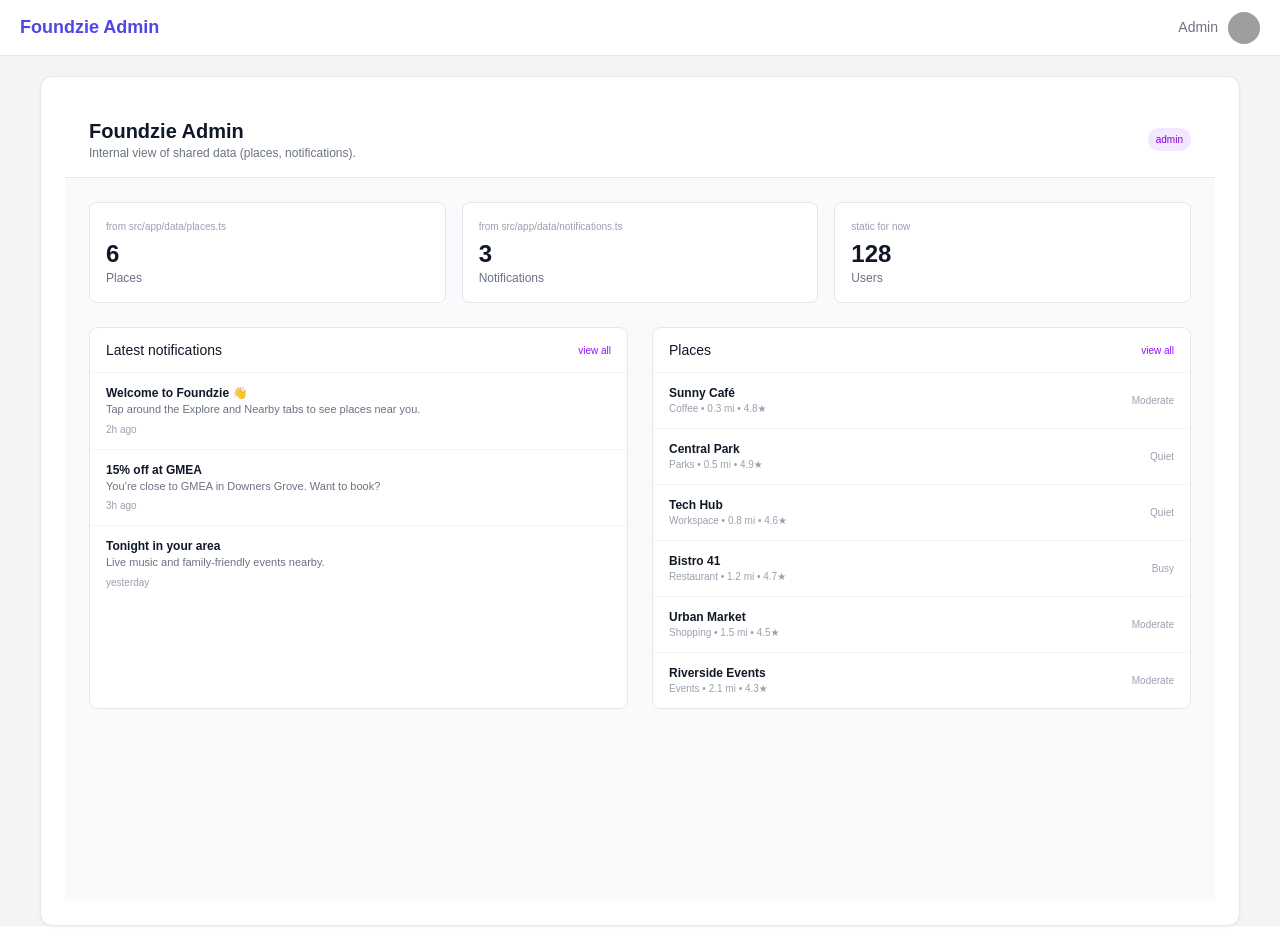
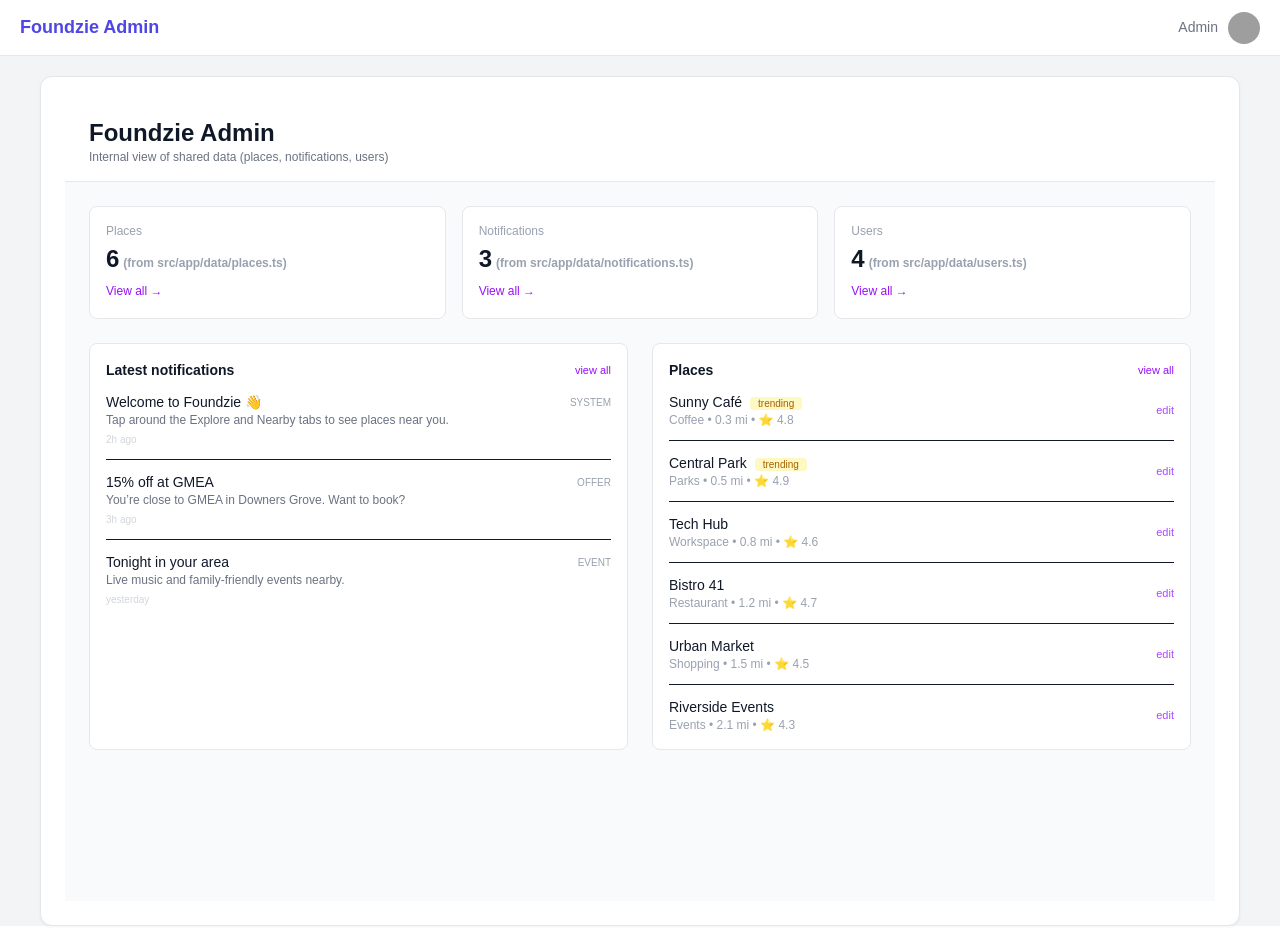
Before and after one commit to Foundzie/foundzie-v2, a Next.js app: page /admin in a window 1280 px wide. Built offline with nearby package versions, Linux system fonts and the light colour scheme; grey boxes are pictures that could not be loaded.

Commit message:
Add admin users list (mock)

```diff
--- a/src/app/admin/page.tsx
+++ b/src/app/admin/page.tsx
@@ -2,105 +2,147 @@
 import Link from "next/link";
 import { mockPlaces } from "@/app/data/places";
 import { mockNotifications } from "@/app/data/notifications";
+import { mockUsers } from "@/app/data/users";
 
-export default function AdminDashboardPage() {
+export default function AdminPage() {
   return (
     <main className="min-h-screen bg-gray-50">
-      {/* Header */}
-      <header className="w-full bg-white border-b border-gray-200 px-6 py-4 flex items-center justify-between">
-        <div>
-          <h1 className="text-xl font-semibold text-gray-900">Foundzie Admin</h1>
+      {/* top bar */}
+      <header className="w-full bg-white border-b border-gray-200 px-6 py-4">
+        <h1 className="text-2xl font-semibold text-gray-900">Foundzie Admin</h1>
         <p className="text-xs text-gray-500">
-            Internal view of shared data (places, notifications).
+          Internal view of shared data (places, notifications, users)
         </p>
-        </div>
-        <span className="text-[10px] px-2 py-1 rounded-full bg-purple-100 text-purple-700">
-          admin
-        </span>
       </header>
 
-      {/* Top cards */}
-      <section className="px-6 py-6 grid grid-cols-1 md:grid-cols-3 gap-4">
+      <div className="px-6 py-6 flex flex-col gap-6">
+        {/* 3 cards at the top */}
+        <section className="grid grid-cols-1 md:grid-cols-3 gap-4">
           {/* Places card */}
+          <div className="bg-white border border-gray-200 rounded-lg p-4">
+            <p className="text-xs text-gray-400 mb-1">Places</p>
+            <p className="text-2xl font-semibold text-gray-900">
+              {mockPlaces.length}
+              <span className="text-xs text-gray-400 ml-1">
+                (from src/app/data/places.ts)
+              </span>
+            </p>
             <Link
               href="/admin/places"
-          className="bg-white border border-gray-200 rounded-lg p-4 hover:border-purple-200 hover:shadow-sm transition"
+              className="text-xs text-purple-600 mt-2 inline-block hover:underline"
             >
-          <p className="text-[10px] text-gray-400 mb-1">
-            from src/app/data/places.ts
-          </p>
-          <h2 className="text-2xl font-semibold text-gray-900">
-            {mockPlaces.length}
-          </h2>
-          <p className="text-xs text-gray-500">Places</p>
+              View all →
             </Link>
+          </div>
 
           {/* Notifications card */}
+          <div className="bg-white border border-gray-200 rounded-lg p-4">
+            <p className="text-xs text-gray-400 mb-1">Notifications</p>
+            <p className="text-2xl font-semibold text-gray-900">
+              {mockNotifications.length}
+              <span className="text-xs text-gray-400 ml-1">
+                (from src/app/data/notifications.ts)
+              </span>
+            </p>
             <Link
               href="/admin/notifications"
-          className="bg-white border border-gray-200 rounded-lg p-4 hover:border-purple-200 hover:shadow-sm transition"
+              className="text-xs text-purple-600 mt-2 inline-block hover:underline"
             >
-          <p className="text-[10px] text-gray-400 mb-1">
-            from src/app/data/notifications.ts
+              View all →
+            </Link>
+          </div>
+
+          {/* Users card */}
+          <div className="bg-white border border-gray-200 rounded-lg p-4">
+            <p className="text-xs text-gray-400 mb-1">Users</p>
+            <p className="text-2xl font-semibold text-gray-900">
+              {mockUsers.length}
+              <span className="text-xs text-gray-400 ml-1">
+                (from src/app/data/users.ts)
+              </span>
             </p>
-          <h2 className="text-2xl font-semibold text-gray-900">
-            {mockNotifications.length}
-          </h2>
-          <p className="text-xs text-gray-500">Notifications</p>
+            <Link
+              href="/admin/users"
+              className="text-xs text-purple-600 mt-2 inline-block hover:underline"
+            >
+              View all →
             </Link>
-
-        {/* Users card (placeholder) */}
-        <div className="bg-white border border-gray-200 rounded-lg p-4">
-          <p className="text-[10px] text-gray-400 mb-1">static for now</p>
-          <h2 className="text-2xl font-semibold text-gray-900">128</h2>
-          <p className="text-xs text-gray-500">Users</p>
           </div>
         </section>
 
-      {/* Latest notifications + places preview */}
-      <section className="px-6 pb-8 grid grid-cols-1 md:grid-cols-2 gap-6">
-        {/* Latest notifications */}
-        <div className="bg-white border border-gray-200 rounded-lg">
-          <div className="px-4 py-3 border-b border-gray-100 flex items-center justify-between">
-            <p className="text-sm font-medium text-gray-900">Latest notifications</p>
-            <Link href="/admin/notifications" className="text-[10px] text-purple-600">
+        {/* lower area: notifications + places side by side */}
+        <section className="grid grid-cols-1 lg:grid-cols-2 gap-6">
+          {/* latest notifications */}
+          <div className="bg-white border border-gray-200 rounded-lg p-4">
+            <div className="flex items-center justify-between mb-3">
+              <h2 className="text-sm font-semibold text-gray-900">
+                Latest notifications
+              </h2>
+              <Link
+                href="/admin/notifications"
+                className="text-[11px] text-purple-600 hover:underline"
+              >
                 view all
               </Link>
             </div>
-          <ul className="divide-y divide-gray-100">
-            {mockNotifications.slice(0, 3).map((n) => (
-              <li key={n.id} className="px-4 py-3">
-                <p className="text-xs font-semibold text-gray-900">{n.title}</p>
-                <p className="text-[11px] text-gray-500">{n.message}</p>
-                <p className="text-[10px] text-gray-400 mt-1">{n.time}</p>
+            <ul className="space-y-3">
+              {mockNotifications.map((n) => (
+                <li key={n.id} className="border-b last:border-b-0 pb-3 last:pb-0">
+                  <div className="flex items-center justify-between">
+                    <p className="text-sm font-medium text-gray-900">{n.title}</p>
+                    <span className="text-[10px] uppercase text-gray-400">
+                      {n.type}
+                    </span>
+                  </div>
+                  <p className="text-xs text-gray-500">{n.message}</p>
+                  <p className="text-[10px] text-gray-300 mt-1">{n.time}</p>
                 </li>
               ))}
             </ul>
           </div>
 
-        {/* Places preview */}
-        <div className="bg-white border border-gray-200 rounded-lg">
-          <div className="px-4 py-3 border-b border-gray-100 flex items-center justify-between">
-            <p className="text-sm font-medium text-gray-900">Places</p>
-            <Link href="/admin/places" className="text-[10px] text-purple-600">
+          {/* places list */}
+          <div className="bg-white border border-gray-200 rounded-lg p-4">
+            <div className="flex items-center justify-between mb-3">
+              <h2 className="text-sm font-semibold text-gray-900">Places</h2>
+              <Link
+                href="/admin/places"
+                className="text-[11px] text-purple-600 hover:underline"
+              >
                 view all
               </Link>
             </div>
-          <ul className="divide-y divide-gray-100">
-            {mockPlaces.map((p) => (
-              <li key={p.id} className="px-4 py-3 flex items-center justify-between">
+            <ul className="space-y-3">
+              {mockPlaces.map((place) => (
+                <li
+                    key={place.id}
+                    className="flex items-center justify-between border-b last:border-b-0 pb-3 last:pb-0"
+                >
                   <div>
-                  <p className="text-xs font-semibold text-gray-900">{p.name}</p>
-                  <p className="text-[10px] text-gray-400">
-                    {p.category} • {p.distance} mi • {p.rating}★
+                    <p className="text-sm font-medium text-gray-900">
+                      {place.name}{" "}
+                      {place.trending && (
+                        <span className="text-[10px] bg-yellow-100 text-yellow-700 px-2 py-[1px] rounded ml-1">
+                          trending
+                        </span>
+                      )}
+                    </p>
+                    <p className="text-xs text-gray-400">
+                      {place.category} • {place.distance} mi • ⭐ {place.rating}
                     </p>
                   </div>
-                <p className="text-[10px] text-gray-400">{p.busy}</p>
+                  <Link
+                    href={`/admin/places/${place.id}`}
+                    className="text-[11px] text-purple-500 hover:underline"
+                  >
+                    edit
+                  </Link>
                 </li>
               ))}
             </ul>
           </div>
         </section>
+      </div>
     </main>
   );
 }
--- a/src/app/admin/users/page.tsx
+++ b/src/app/admin/users/page.tsx
@@ -1,56 +1,70 @@
 // src/app/admin/users/page.tsx
+import Link from "next/link";
+import { mockUsers } from "@/app/data/users";
+
 export default function AdminUsersPage() {
-  const users = [
-    { name: "Kashif", role: "Explorer", status: "Active" },
-    { name: "Ops Supervisor", role: "Responder", status: "Active" },
-    { name: "Test User", role: "Explorer", status: "Suspended" },
-  ];
+  return (
+    <main className="min-h-screen bg-gray-50">
+      {/* header */}
+      <header className="w-full bg-white border-b border-gray-200 px-6 py-4 flex items-center justify-between">
+        <div>
+          <h1 className="text-xl font-semibold text-gray-900">Users</h1>
+          <p className="text-xs text-gray-500">
+            Shared list coming from src/app/data/users.ts
+          </p>
+        </div>
+        {/* we won't actually create users, so keep this fake */}
+        <button className="bg-purple-200 text-purple-800 text-sm px-4 py-2 rounded-md cursor-not-allowed">
+          + New (mock)
+        </button>
+      </header>
 
-  return (
-    <div style={{ display: "grid", gap: "16px" }}>
-      <h1 style={{ fontSize: "20px", fontWeight: 600 }}>Users</h1>
-      <p style={{ color: "#6b7280" }}>
-        Later this will be filtered, searchable, and backed by the database.
-      </p>
-
-      <div
-        style={{
-          background: "white",
-          border: "1px solid #e5e7eb",
-          borderRadius: "10px",
-        }}
-      >
-        {users.map((user) => (
-          <div
-            key={user.name}
-            style={{
-              display: "flex",
-              justifyContent: "space-between",
-              padding: "12px 16px",
-              borderBottom: "1px solid #e5e7eb",
-            }}
+      {/* list */}
+      <section className="px-6 py-6">
+        <div className="bg-white border border-gray-200 rounded-lg">
+          <ul className="divide-y divide-gray-100">
+            {mockUsers.map((user) => (
+              <li
+                key={user.id}
+                className="flex items-center justify-between px-4 py-3"
               >
                 <div>
-              <div style={{ fontWeight: 500 }}>{user.name}</div>
-              <div style={{ fontSize: "13px", color: "#6b7280" }}>
-                {user.role}
+                  <p className="text-sm font-medium text-gray-900">
+                    {user.name}
+                  </p>
+                  <p className="text-xs text-gray-500">{user.email}</p>
+                  <p className="text-[10px] text-gray-400 mt-1">
+                    Joined {user.joined} • {user.role}
+                  </p>
                 </div>
-            </div>
-            <div
-              style={{
-                fontSize: "12px",
-                background: user.status === "Active" ? "#dcfce7" : "#fee2e2",
-                color: user.status === "Active" ? "#166534" : "#b91c1c",
-                padding: "4px 10px",
-                borderRadius: "9999px",
-                height: "fit-content",
-              }}
+                <div className="flex items-center gap-2">
+                  <span
+                    className={
+                      "text-[10px] uppercase tracking-wide px-2 py-[2px] rounded " +
+                      (user.status === "active"
+                        ? "bg-green-100 text-green-700"
+                        : user.status === "invited"
+                        ? "bg-yellow-100 text-yellow-700"
+                        : "bg-red-100 text-red-700")
+                    }
                   >
                     {user.status}
+                  </span>
+                  {/* in a real app this would go to /admin/users/[id] */}
+                  <span className="text-xs text-gray-300">Edit (mock)</span>
                 </div>
+              </li>
+            ))}
+          </ul>
         </div>
-        ))}
-      </div>
-    </div>
+
+        <Link
+          href="/admin"
+          className="inline-block mt-4 text-[11px] text-gray-400 hover:text-gray-600"
+        >
+          ← back to admin
+        </Link>
+      </section>
+    </main>
   );
 }
--- /dev/null
+++ b/src/app/data/users.ts
@@ -0,0 +1,45 @@
+// src/app/data/users.ts
+
+export interface AdminUser {
+  id: string;
+  name: string;
+  email: string;
+  status: "active" | "invited" | "suspended";
+  joined: string; // e.g. "Oct 2025"
+  role: "admin" | "editor" | "viewer";
+}
+
+export const mockUsers: AdminUser[] = [
+  {
+    id: "1",
+    name: "Kashif Yusuf",
+    email: "kashif@example.com",
+    status: "active",
+    joined: "Oct 2025",
+    role: "admin",
+  },
+  {
+    id: "2",
+    name: "Amina Patel",
+    email: "amina@example.com",
+    status: "active",
+    joined: "Sep 2025",
+    role: "editor",
+  },
+  {
+    id: "3",
+    name: "Diego Martinez",
+    email: "diego@example.com",
+    status: "invited",
+    joined: "Sep 2025",
+    role: "viewer",
+  },
+  {
+    id: "4",
+    name: "Sarah Lee",
+    email: "sarah@example.com",
+    status: "active",
+    joined: "Aug 2025",
+    role: "viewer",
+  },
+];
```
Lines whose indentation alone changed are shown as unchanged.
